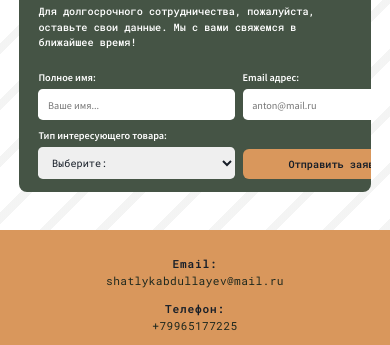
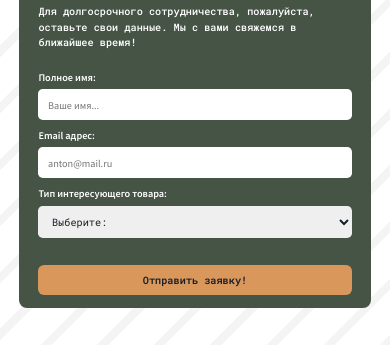
Before and after one commit to Shatlyk1011/sng-market-v2, a Vue app: page / in a window 390 px wide. Shown: the part 1718-2063 px from the top of the page. Built offline with nearby package versions, Linux system fonts and the light colour scheme; no server answers.

Commit message:
cta responsive query added

```diff
--- a/src/components/Home/Cta.vue
+++ b/src/components/Home/Cta.vue
@@ -110,6 +110,9 @@ $SSP: "Source Sans Pro", sans-serif;
           gap: 1rem;
           margin-top: 2.4rem;
         }
+        @media (max-width: 31em) {
+          grid-template-columns: 1fr;
+        }
 
         &__wrapper {
           display: flex;
@@ -167,9 +170,9 @@ $SSP: "Source Sans Pro", sans-serif;
           &:active {
             transform: translateY(3px) scale(0.97);
           }
-        }
-        @media (max-width: 47em) {
-          font-size: 1rem;
+          @media (max-width: 31em) {
+            margin-top: 2.4rem;
+          }
         }
       }
     }
```
Also changed, not shown: 11 other files (tests, documents, lock files or other folders).
